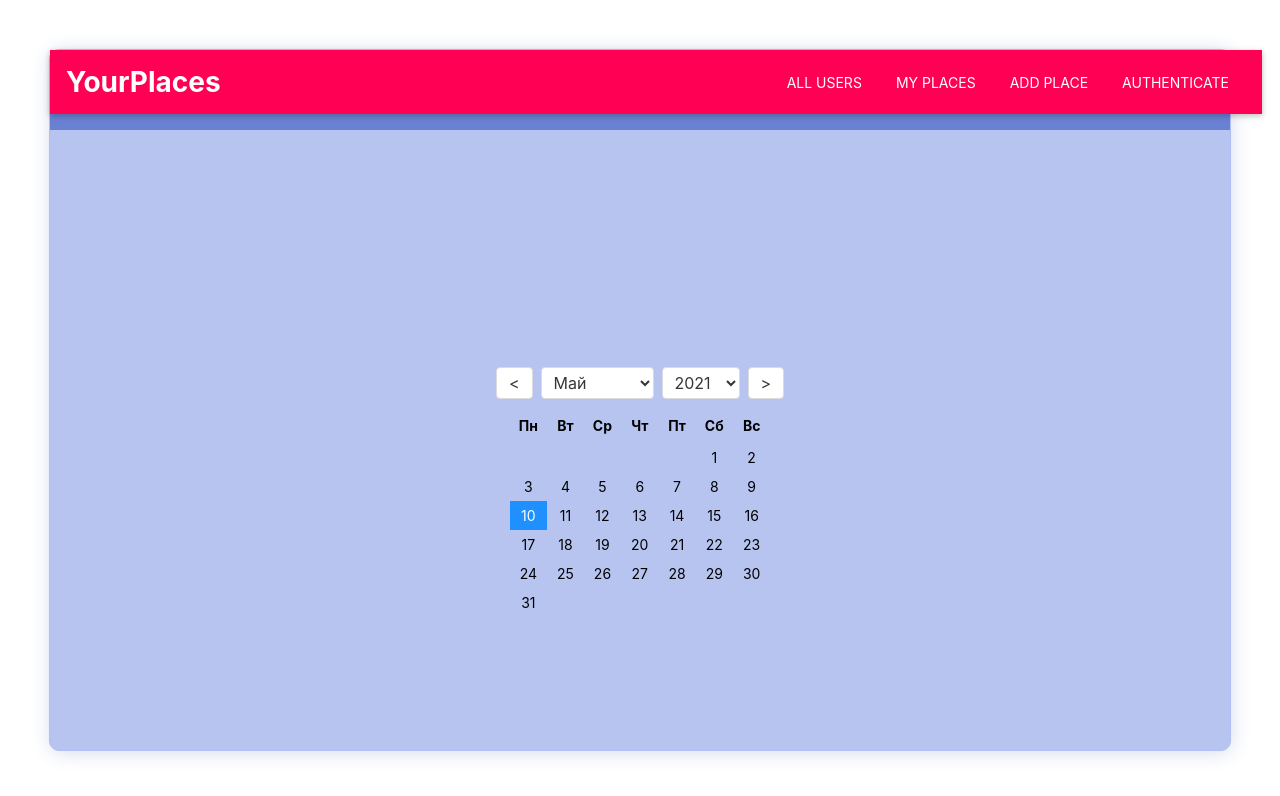
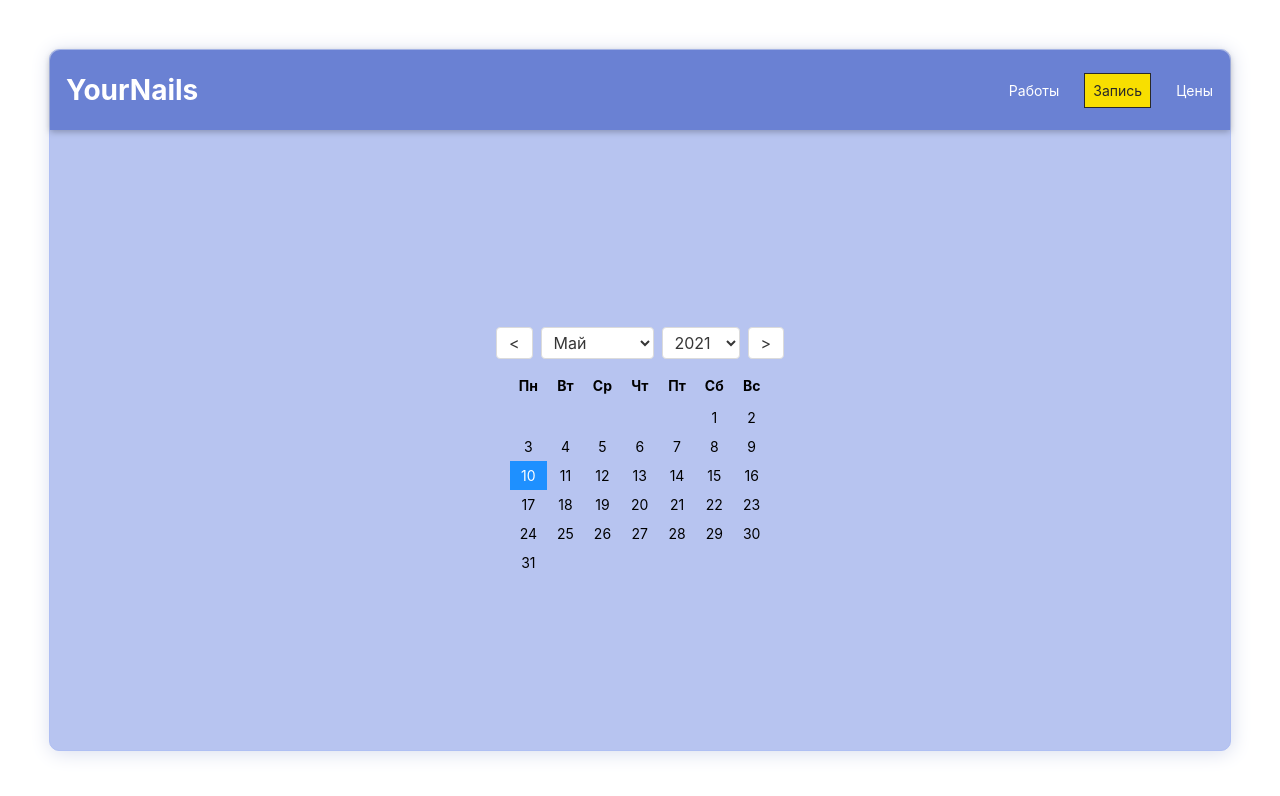
Before and after one commit to Ars8/nailstudio, a React (Create React App) app: page /appoint in a window 1280 px wide. Shown: the top 796 px of the page. Built offline with nearby package versions, Linux system fonts and the light colour scheme.

Commit message:
nav was modified

```diff
--- a/src/App.js
+++ b/src/App.js
@@ -1,12 +1,11 @@
 import React from 'react';
 import { BrowserRouter as Router, Route, Redirect, Switch } from 'react-router-dom';
-import { Header, Portfolio, Appointment, Price } from './component';
+import { Portfolio, Appointment, Price } from './component';
 import MainNavigation from './shared/components/Navigation/MainNavigation';
 
 function App() {
   return (
     <div className="App">
-      <Header className="header" />
       <div className="content">
         <Router>
           <MainNavigation />
--- a/src/component/Header/Header.scss
+++ /dev/null
@@ -1,11 +0,0 @@
-.header ul{
-    display: flex;
-    width: calc(100vw - 100px);
-    height: 10vh;
-    border-top-left-radius: 10px;
-    border-top-right-radius: 10px;
-    justify-content: space-around;
-    align-items: center;
-    background-color: #6A81D3;
-    font-size: 24px;
-  }
--- a/src/component/Header/index.jsx
+++ /dev/null
@@ -1,24 +0,0 @@
-import React from 'react';
-import { Link } from 'react-router-dom';
-
-import './Header.scss';
-
-function Header() {
-  return (
-    <div className="header">
-      <ul>
-        <li>
-          <Link to="/">Работы</Link>
-        </li>
-        <li>
-          <Link to="/appoint">Запись</Link>
-        </li>
-        <li>
-          <Link to="/price">Цены</Link>
-        </li>
-      </ul>
-    </div>
-  );
-}
-
-export default Header;
--- a/src/component/index.js
+++ b/src/component/index.js
@@ -1,4 +1,3 @@
-export { default as Header } from './Header';
 export { default as Portfolio } from './Portfolio';
 export { default as Appointment } from './Appointment';
 export { default as Price } from './Price';
--- a/src/index.scss
+++ b/src/index.scss
@@ -16,9 +16,10 @@ code {
 }
 
 .App {
-  display: grid;
-  grid-template-rows: 10vh 1fr;
-  grid-template-columns: 1fr;
+  display: flex;
+  flex-direction: column;
+  justify-content: center;
+  align-items: center;
   position: absolute;
   left: 50%;
   top: 50%;
@@ -34,7 +35,7 @@ code {
 
 .content {
   display: flex;
-  flex-direction: row;
+  flex-direction: column;
   justify-content: center;
   align-items: center;
 
--- a/src/shared/components/Navigation/MainHeader.css
+++ b/src/shared/components/Navigation/MainHeader.css
@@ -1,14 +1,15 @@
 .main-header {
-  width: 100%;
-  height: 4rem;
+  width: calc(100vw - 100px);
+  height: 10vh;
   display: flex;
   align-items: center;
   position: fixed;
   top: 0;
   left: 0;
-  background: #ff0055;
+  border-top-left-radius: 10px;
+  border-top-right-radius: 10px;
+  background: #6A81D3;
   box-shadow: 0 2px 6px rgba(0, 0, 0, 0.26);
-  padding: 0 1rem;
   z-index: 5;
 }
 
--- a/src/shared/components/Navigation/MainNavigation.css
+++ b/src/shared/components/Navigation/MainNavigation.css
@@ -18,6 +18,7 @@
 }
 
 .main-navigation__title {
+  margin-left: 1rem;
   color: white;
 }
 
--- a/src/shared/components/Navigation/MainNavigation.js
+++ b/src/shared/components/Navigation/MainNavigation.js
@@ -34,7 +34,7 @@ const MainNavigation = props => {
           <span />
         </button>
         <h1 className="main-navigation__title">
-          <Link to="/">YourPlaces</Link>
+          <Link to="/">YourNails</Link>
         </h1>
         <nav className="main-navigation__header-nav">
           <NavLinks />
--- a/src/shared/components/Navigation/NavLinks.js
+++ b/src/shared/components/Navigation/NavLinks.js
@@ -6,16 +6,13 @@ import './NavLinks.css';
 const NavLinks = props => {
   return <ul className="nav-links">
     <li>
-      <NavLink to="/" exact>ALL USERS</NavLink>
+      <NavLink to="/" exact>Работы</NavLink>
     </li>
     <li>
-      <NavLink to="/u1/places">MY PLACES</NavLink>
+      <NavLink to="/appoint">Запись</NavLink>
     </li>
     <li>
-      <NavLink to="/places/new">ADD PLACE</NavLink>
-    </li>
-    <li>
-      <NavLink to="/auth">AUTHENTICATE</NavLink>
+      <NavLink to="/price">Цены</NavLink>
     </li>
   </ul>
 };
```
